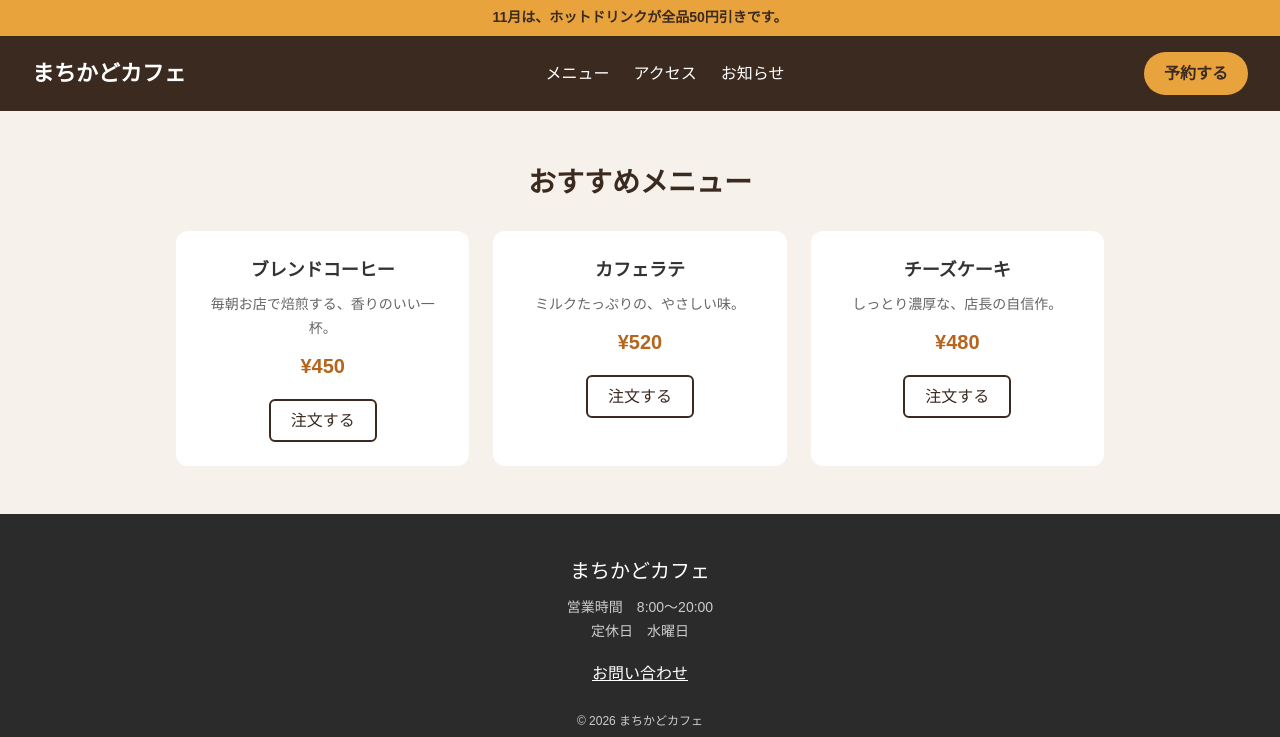
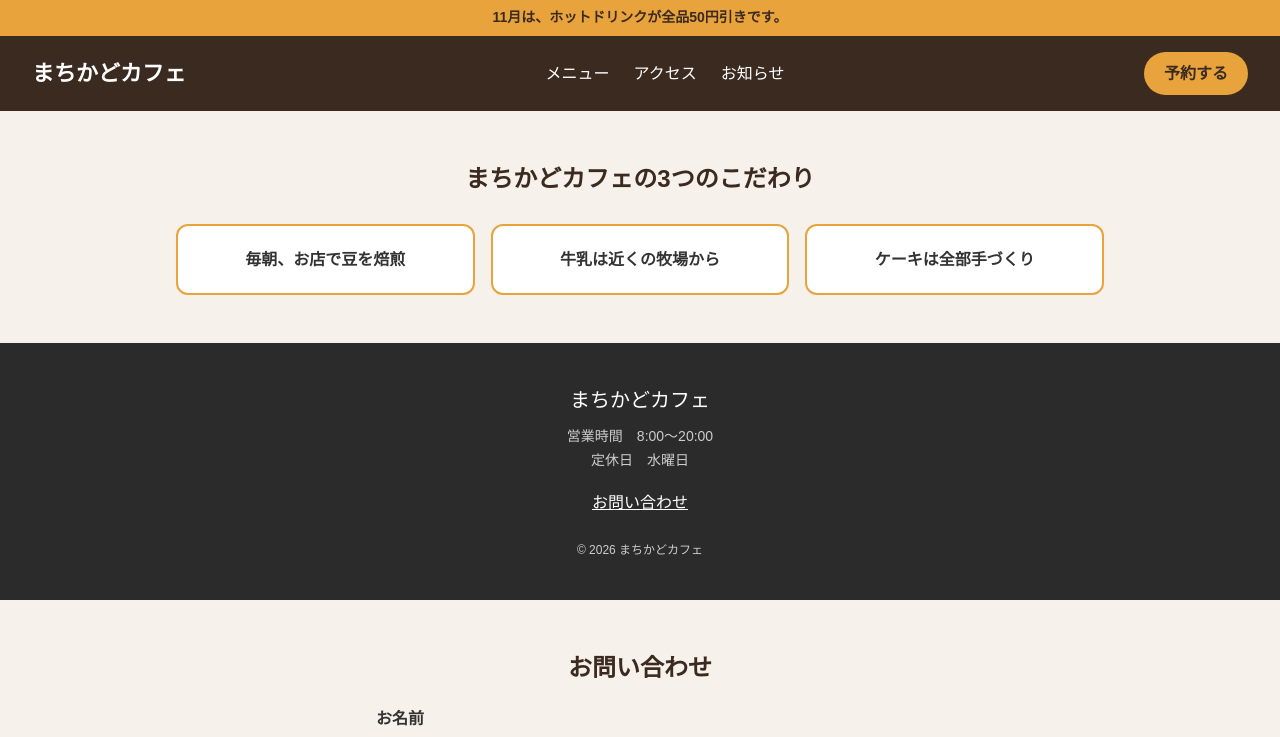
Before and after one commit to Bimal222/cafe-261113-BNP, a plain HTML site: page index.html in a window 1280 px wide. Shown: the top 737 px of the page. Drawn offline with Linux system fonts and the light colour scheme.

Commit message:
MC-201 お店のこだわりを追加

```diff
--- a/css/main.css
+++ b/css/main.css
@@ -55,3 +55,34 @@
   color: #3b2a20;
   text-decoration: none;
 }
+
+.point {
+  max-width: 960px;
+  margin: 0 auto;
+  padding: 48px 16px;
+}
+
+.point__title {
+  margin: 0 0 24px;
+  font-size: 24px;
+  text-align: center;
+  color: #3b2a20;
+}
+
+.point__list {
+  display: flex;
+  gap: 16px;
+  margin: 0;
+  padding: 0;
+  list-style: none;
+}
+
+.point__item {
+  flex: 1;
+  padding: 20px;
+  border: 2px solid #e8a33d;
+  border-radius: 12px;
+  background: #fff;
+  text-align: center;
+  font-weight: bold;
+}
--- a/index.html
+++ b/index.html
@@ -30,30 +30,14 @@
   <!-- ===== A ヘッダー ここまで ===== -->
 
   <!-- ===== B メイン ここから ===== -->
-  <main class="menu">
-    <h2 class="menu__title">おすすめメニュー</h2>
-    <ul class="menu__list">
-      <li class="menu__item">
-        <h3 class="menu__name">ブレンドコーヒー</h3>
-        <p class="menu__text">毎朝お店で焙煎する、香りのいい一杯。</p>
-        <p class="menu__price">¥450</p>
-        <a class="menu__button" href="#">注文する</a>
-      </li>
-      <li class="menu__item">
-        <h3 class="menu__name">カフェラテ</h3>
-        <p class="menu__text">ミルクたっぷりの、やさしい味。</p>
-        <p class="menu__price">¥520</p>
-        <a class="menu__button" href="#">注文する</a>
-      </li>
-      <li class="menu__item">
-        <h3 class="menu__name">チーズケーキ</h3>
-        <p class="menu__text">しっとり濃厚な、店長の自信作。</p>
-        <p class="menu__price">¥480</p>
-        <a class="menu__button" href="#">注文する</a>
-      </li>
+  <section class="point">
+    <h2 class="point__title">まちかどカフェの3つのこだわり</h2>
+    <ul class="point__list">
+      <li class="point__item">毎朝、お店で豆を焙煎</li>
+      <li class="point__item">牛乳は近くの牧場から</li>
+      <li class="point__item">ケーキは全部手づくり</li>
     </ul>
-  </main>
-
+  </section>
   <!-- ===== B メイン ここまで ===== -->
 
   <!-- ===== C フッター ここから ===== -->
@@ -68,7 +52,7 @@
   </footer>
 
   <!-- ===== C フッター ここまで ===== -->
-     <section class="contact" id="contact">
+  <section class="contact" id="contact">
     <h2 class="contact__title">お問い合わせ</h2>
     <form class="contact__form">
       <label class="contact__label" for="name">お名前</label>
```
